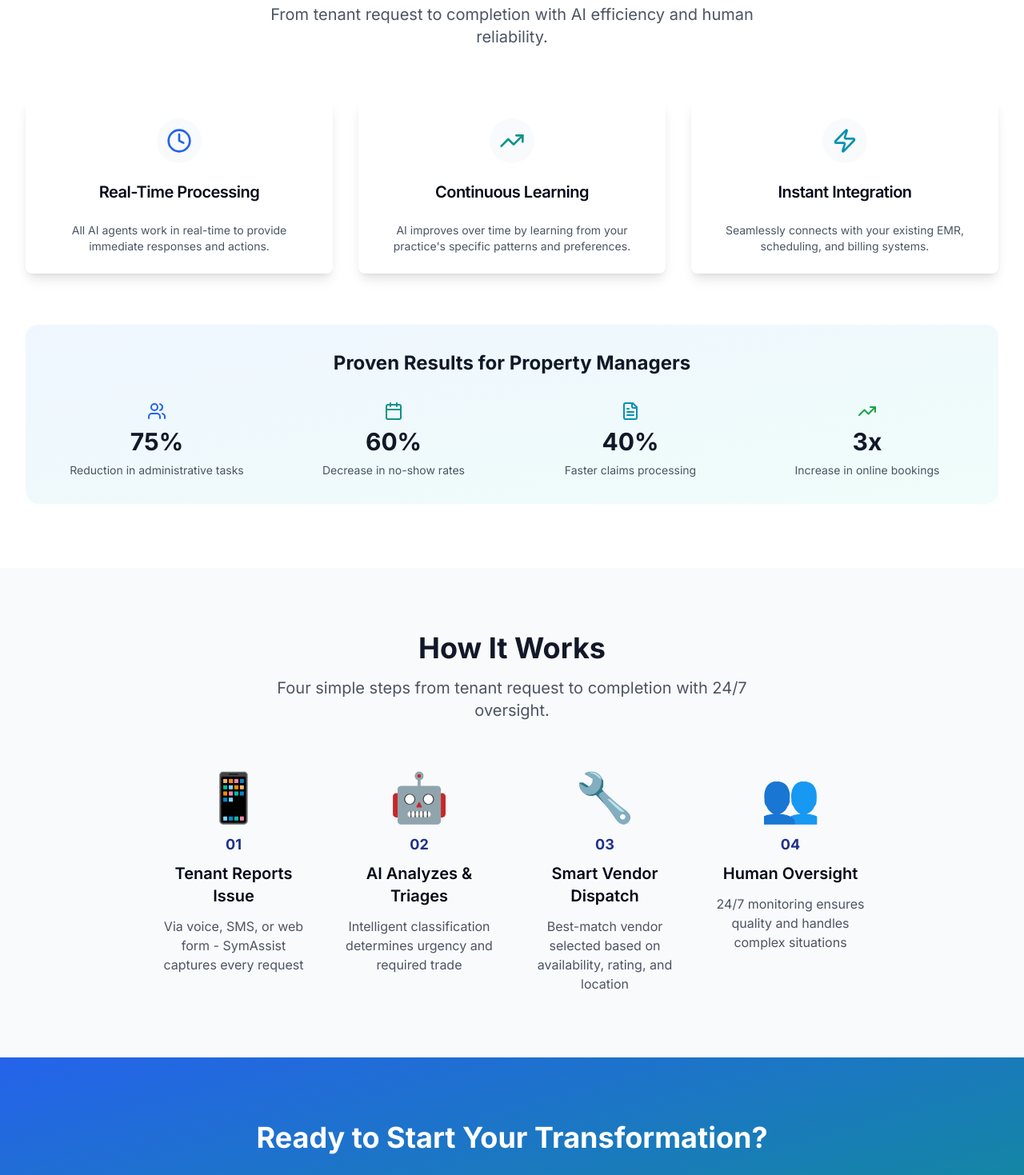
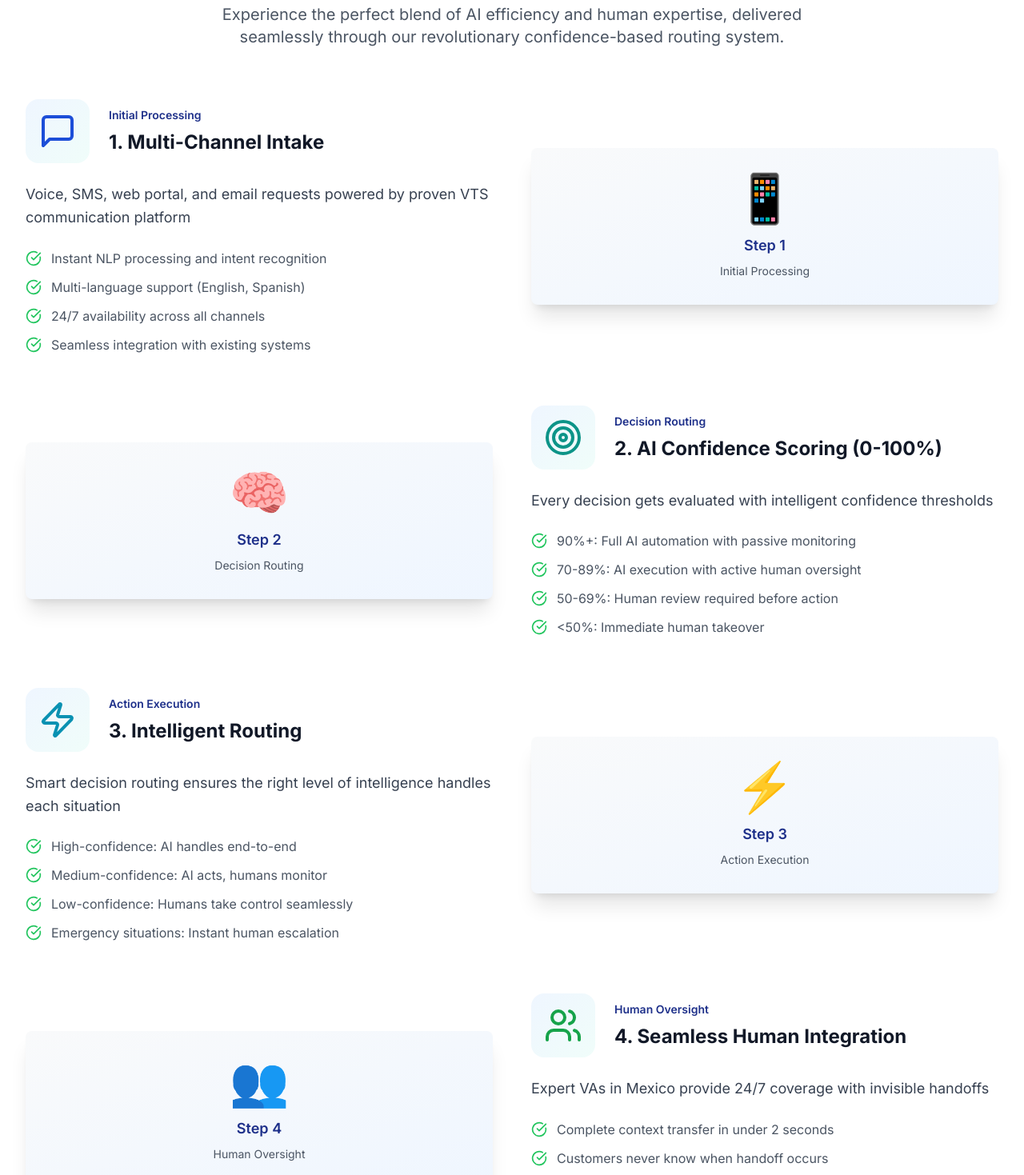
Before and after one commit to jayschaaf71/flowiq-website-hub, a React (Vite) app: page /how-it-works in a window 1280 px wide. Shown: the part 480-1949 px from the top of the page at 80% size. Built offline with nearby package versions, Linux system fonts and the light colour scheme.

Commit message:
Review remaining tasks

```diff
--- a/src/pages/HowItWorks.tsx
+++ b/src/pages/HowItWorks.tsx
@@ -13,45 +13,54 @@ const HowItWorks = () => {
     "How SymAssist Works - Property Management Automation"
   );
 
-  const implementationSteps = [
+  const confidenceSteps = [
     {
-      icon: <Target className="h-12 w-12 text-blue-700" />,
-      title: "1. Discovery & Assessment",
-      description: "We analyze your current workflows and identify optimization opportunities tailored to your practice.",
+      icon: <MessageSquare className="h-12 w-12 text-blue-700" />,
+      title: "1. Multi-Channel Intake",
+      description: "Voice, SMS, web portal, and email requests powered by proven VTS communication platform",
       details: [
-        "Comprehensive practice workflow audit",
-        "Current system integration assessment",
-        "Staff interview and pain point analysis",
-        "Custom implementation roadmap creation"
+        "Instant NLP processing and intent recognition",
+        "Multi-language support (English, Spanish)",
+        "24/7 availability across all channels",
+        "Seamless integration with existing systems"
       ],
-      timeline: "Week 1-2",
-      deliverables: "Practice assessment report, integration plan, timeline"
+      confidenceRange: "Initial Processing"
     },
     {
-      icon: <Cog className="h-12 w-12 text-teal-600" />,
-      title: "2. Setup & Integration",
-      description: "Our expert team seamlessly integrates FlowIQ with your existing systems and processes.",
+      icon: <Target className="h-12 w-12 text-teal-600" />,
+      title: "2. AI Confidence Scoring (0-100%)",
+      description: "Every decision gets evaluated with intelligent confidence thresholds",
       details: [
-        "Zero-disruption deployment process",
-        "EMR and practice management integration",
-        "AI agent training and customization",
-        "Staff training and onboarding sessions"
+        "90%+: Full AI automation with passive monitoring",
+        "70-89%: AI execution with active human oversight",
+        "50-69%: Human review required before action",
+        "<50%: Immediate human takeover"
       ],
-      timeline: "Week 3-4",
-      deliverables: "Fully configured system, trained staff, documentation"
+      confidenceRange: "Decision Routing"
     },
     {
-      icon: <Rocket className="h-12 w-12 text-cyan-600" />,
-      title: "3. Launch & Optimization",
-      description: "Watch your practice transform as FlowIQ continuously learns and optimizes your operations.",
+      icon: <Zap className="h-12 w-12 text-cyan-600" />,
+      title: "3. Intelligent Routing",
+      description: "Smart decision routing ensures the right level of intelligence handles each situation",
       details: [
-        "Gradual rollout with monitoring",
-        "AI performance optimization",
-        "Continuous learning and improvement",
-        "Ongoing support and guidance"
+        "High-confidence: AI handles end-to-end",
+        "Medium-confidence: AI acts, humans monitor",
+        "Low-confidence: Humans take control seamlessly",
+        "Emergency situations: Instant human escalation"
       ],
-      timeline: "Week 5+",
-      deliverables: "Optimized workflows, performance reports, ongoing support"
+      confidenceRange: "Action Execution"
+    },
+    {
+      icon: <Users className="h-12 w-12 text-green-600" />,
+      title: "4. Seamless Human Integration",
+      description: "Expert VAs in Mexico provide 24/7 coverage with invisible handoffs",
+      details: [
+        "Complete context transfer in under 2 seconds",
+        "Customers never know when handoff occurs",
+        "Continuous AI learning from human decisions",
+        "Rigorous quality assurance and training"
+      ],
+      confidenceRange: "Human Oversight"
     }
   ];
 
@@ -90,11 +99,11 @@ const HowItWorks = () => {
         <div className="max-w-7xl mx-auto px-4 sm:px-6 lg:px-8">
           <div className="text-center">
             <h1 className="text-4xl md:text-5xl font-bold text-gray-900 mb-6">
-              How SymAssist Works
+              How Our Invisible Intelligence Works
             </h1>
             <p className="text-xl text-gray-600 mb-8 max-w-3xl mx-auto">
-              From tenant request to completion, SymAssist handles the entire workflow
-              with AI efficiency and human reliability.
+              Revolutionary confidence-based AI that knows when to hand off to humans -
+              delivering perfect service while customers never know the difference.
             </p>
             <div className="flex flex-col sm:flex-row gap-4 justify-center">
               <Button
@@ -111,99 +120,163 @@ const HowItWorks = () => {
         </div>
       </section>
 
-      {/* Key Process Features */}
+      {/* Confidence-Based Process */}
       <section className="py-20 bg-white">
         <div className="max-w-7xl mx-auto px-4 sm:px-6 lg:px-8">
           <div className="text-center mb-16">
             <h2 className="text-3xl md:text-4xl font-bold text-gray-900 mb-4">
-              How SymAssist Works
+              The 4-Step Confidence Routing Process
             </h2>
-            <p className="text-xl text-gray-600 max-w-2xl mx-auto">
-              From tenant request to completion with AI efficiency and human reliability.
+            <p className="text-xl text-gray-600 max-w-3xl mx-auto">
+              Experience the perfect blend of AI efficiency and human expertise, delivered seamlessly
+              through our revolutionary confidence-based routing system.
             </p>
           </div>
 
-          <div className="grid grid-cols-1 md:grid-cols-3 gap-8 mb-16">
-            {processSteps.map((step, index) => (
-              <Card key={index} className="border-none shadow-lg text-center">
-                <CardHeader>
-                  <div className="mx-auto mb-4 p-3 bg-slate-50 rounded-full w-fit">
+          <div className="space-y-16">
+            {confidenceSteps.map((step, index) => (
+              <div key={index} className={`grid lg:grid-cols-2 gap-12 items-center ${index % 2 === 1 ? 'lg:grid-flow-col-dense' : ''}`}>
+                <div className={`${index % 2 === 1 ? 'lg:col-start-2' : ''}`}>
+                  <div className="flex items-center mb-6">
+                    <div className="p-4 bg-gradient-to-br from-blue-50 to-teal-50 rounded-2xl mr-6">
                       {step.icon}
                     </div>
-                  <CardTitle className="text-xl">{step.title}</CardTitle>
-                </CardHeader>
-                <CardContent>
-                  <CardDescription className="text-gray-600">
+                    <div>
+                      <div className="text-sm font-semibold text-primary mb-2">{step.confidenceRange}</div>
+                      <h3 className="text-2xl font-bold text-gray-900">{step.title}</h3>
+                    </div>
+                  </div>
+
+                  <p className="text-lg text-gray-700 mb-6 leading-relaxed">
                     {step.description}
-                  </CardDescription>
-                </CardContent>
+                  </p>
+
+                  <ul className="space-y-3">
+                    {step.details.map((detail, idx) => (
+                      <li key={idx} className="flex items-start">
+                        <CheckCircle className="w-5 h-5 text-green-500 mr-3 mt-0.5 flex-shrink-0" />
+                        <span className="text-gray-600">{detail}</span>
+                      </li>
+                    ))}
+                  </ul>
+                </div>
+
+                <div className={`${index % 2 === 1 ? 'lg:col-start-1' : ''}`}>
+                  <Card className="border-none shadow-xl bg-gradient-to-br from-gray-50 to-blue-50 p-8">
+                    <div className="text-center">
+                      <div className="text-6xl mb-4">
+                        {index === 0 && '📱'}
+                        {index === 1 && '🧠'}
+                        {index === 2 && '⚡'}
+                        {index === 3 && '👥'}
+                      </div>
+                      <div className="text-lg font-semibold text-primary mb-2">
+                        Step {index + 1}
+                      </div>
+                      <div className="text-sm text-gray-600">
+                        {step.confidenceRange}
+                      </div>
+                    </div>
                   </Card>
+                </div>
+              </div>
             ))}
           </div>
 
-          {/* ROI Metrics */}
-          <div className="bg-gradient-to-br from-blue-50 to-teal-50 rounded-2xl p-8">
-            <h3 className="text-2xl font-bold text-center text-gray-900 mb-8">
-              Proven Results for Property Managers
+          {/* Confidence Scoring Visualization */}
+          <div className="mt-20 bg-gradient-to-r from-blue-600 to-teal-600 rounded-2xl p-8 text-white">
+            <h3 className="text-2xl font-bold text-center mb-8">
+              AI Confidence Scoring in Action
             </h3>
-            <div className="grid grid-cols-2 md:grid-cols-4 gap-8">
-              {roiMetrics.map((item, index) => (
-                <div key={index} className="text-center">
-                  <div className="flex justify-center mb-2">
-                    {item.icon}
+            <div className="grid md:grid-cols-4 gap-6">
+              <div className="text-center p-4 bg-white/10 rounded-lg">
+                <div className="text-3xl font-bold mb-2">90%+</div>
+                <div className="text-sm opacity-90">Full AI Automation</div>
+                <div className="text-xs mt-2 opacity-75">Passive monitoring only</div>
               </div>
-                  <div className="text-3xl font-bold text-gray-900 mb-2">
-                    {item.metric}
+              <div className="text-center p-4 bg-white/10 rounded-lg">
+                <div className="text-3xl font-bold mb-2">70-89%</div>
+                <div className="text-sm opacity-90">AI + Human Oversight</div>
+                <div className="text-xs mt-2 opacity-75">Active monitoring</div>
               </div>
-                  <div className="text-sm text-gray-600">
-                    {item.description}
+              <div className="text-center p-4 bg-white/10 rounded-lg">
+                <div className="text-3xl font-bold mb-2">50-69%</div>
+                <div className="text-sm opacity-90">Human Review Required</div>
+                <div className="text-xs mt-2 opacity-75">Before action taken</div>
               </div>
+              <div className="text-center p-4 bg-white/10 rounded-lg">
+                <div className="text-3xl font-bold mb-2">&lt;50%</div>
+                <div className="text-sm opacity-90">Human Takeover</div>
+                <div className="text-xs mt-2 opacity-75">Immediate handoff</div>
               </div>
-              ))}
             </div>
           </div>
         </div>
       </section>
 
-      {/* Implementation Process */}
+      {/* Results Section */}
       <section className="py-20 bg-gray-50">
         <div className="max-w-7xl mx-auto px-4 sm:px-6 lg:px-8">
           <div className="text-center mb-16">
             <h2 className="text-3xl md:text-4xl font-bold text-gray-900 mb-4">
-              How It Works
+              Proven Results from Our Confidence Routing
             </h2>
-            <p className="text-xl text-gray-600 max-w-2xl mx-auto">
-              Four simple steps from tenant request to completion with 24/7 oversight.
+            <p className="text-xl text-gray-600 max-w-3xl mx-auto">
+              See the measurable impact of AI-human integration on property management operations.
             </p>
           </div>
 
-          <div className="space-y-12">
-            <div className="max-w-4xl mx-auto">
-              <div className="grid lg:grid-cols-4 gap-8">
+          <div className="grid grid-cols-2 md:grid-cols-4 gap-8">
+            {roiMetrics.map((item, index) => (
+              <Card key={index} className="border-none shadow-lg text-center p-6">
+                <div className="flex justify-center mb-4">
+                  <div className="p-3 bg-gradient-to-br from-blue-50 to-teal-50 rounded-full">
+                    {item.icon}
+                  </div>
+                </div>
+                <div className="text-3xl font-bold text-gray-900 mb-2">
+                  {item.metric}
+                </div>
+                <div className="text-sm text-gray-600 leading-relaxed">
+                  {item.description}
+                </div>
+              </Card>
+            ))}
+          </div>
+
+          {/* Real-World Example */}
+          <div className="mt-16 bg-white rounded-2xl p-8 shadow-lg">
+            <h3 className="text-2xl font-bold text-center text-gray-900 mb-8">
+              Real-World Example: Emergency Maintenance Request
+            </h3>
+            <div className="grid md:grid-cols-4 gap-6">
               <div className="text-center">
-                  <div className="text-6xl mb-4">📱</div>
-                  <div className="text-primary font-bold text-lg mb-2">01</div>
-                  <h3 className="text-xl font-semibold mb-3">Tenant Reports Issue</h3>
-                  <p className="text-gray-600">Via voice, SMS, or web form - SymAssist captures every request</p>
+                <div className="w-12 h-12 mx-auto mb-4 bg-blue-100 rounded-full flex items-center justify-center">
+                  <span className="text-xl">📱</span>
+                </div>
+                <div className="font-semibold mb-2">11:30 PM</div>
+                <div className="text-sm text-gray-600">Tenant reports broken heater via SMS</div>
               </div>
               <div className="text-center">
-                  <div className="text-6xl mb-4">🤖</div>
-                  <div className="text-primary font-bold text-lg mb-2">02</div>
-                  <h3 className="text-xl font-semibold mb-3">AI Analyzes & Triages</h3>
-                  <p className="text-gray-600">Intelligent classification determines urgency and required trade</p>
+                <div className="w-12 h-12 mx-auto mb-4 bg-yellow-100 rounded-full flex items-center justify-center">
+                  <span className="text-xl">🧠</span>
+                </div>
+                <div className="font-semibold mb-2">11:30 PM</div>
+                <div className="text-sm text-gray-600">AI scores 45% confidence - triggers human review</div>
               </div>
               <div className="text-center">
-                  <div className="text-6xl mb-4">🔧</div>
-                  <div className="text-primary font-bold text-lg mb-2">03</div>
-                  <h3 className="text-xl font-semibold mb-3">Smart Vendor Dispatch</h3>
-                  <p className="text-gray-600">Best-match vendor selected based on availability, rating, and location</p>
+                <div className="w-12 h-12 mx-auto mb-4 bg-green-100 rounded-full flex items-center justify-center">
+                  <span className="text-xl">👥</span>
+                </div>
+                <div className="font-semibold mb-2">11:31 PM</div>
+                <div className="text-sm text-gray-600">Expert VA takes over, identifies emergency</div>
               </div>
               <div className="text-center">
-                  <div className="text-6xl mb-4">👥</div>
-                  <div className="text-primary font-bold text-lg mb-2">04</div>
-                  <h3 className="text-xl font-semibold mb-3">Human Oversight</h3>
-                  <p className="text-gray-600">24/7 monitoring ensures quality and handles complex situations</p>
+                <div className="w-12 h-12 mx-auto mb-4 bg-purple-100 rounded-full flex items-center justify-center">
+                  <span className="text-xl">🔧</span>
                 </div>
+                <div className="font-semibold mb-2">11:35 PM</div>
+                <div className="text-sm text-gray-600">Emergency HVAC tech dispatched, tenant updated</div>
               </div>
             </div>
           </div>
@@ -214,10 +287,11 @@ const HowItWorks = () => {
       <section className="py-20 bg-gradient-to-br from-blue-600 to-teal-600">
         <div className="max-w-7xl mx-auto px-4 sm:px-6 lg:px-8 text-center">
           <h2 className="text-3xl md:text-4xl font-bold text-white mb-6">
-            Ready to Start Your Transformation?
+            Experience Invisible Intelligence in Action
           </h2>
           <p className="text-xl text-blue-100 mb-8 max-w-2xl mx-auto">
-            Join hundreds of property managers who have already revolutionized their operations with SymAssist.
+            See how confidence-based routing can transform your property management operations.
+            Schedule a personalized demo today.
           </p>
           <Button
             size="lg"
```
Lines whose indentation alone changed are shown as unchanged.
